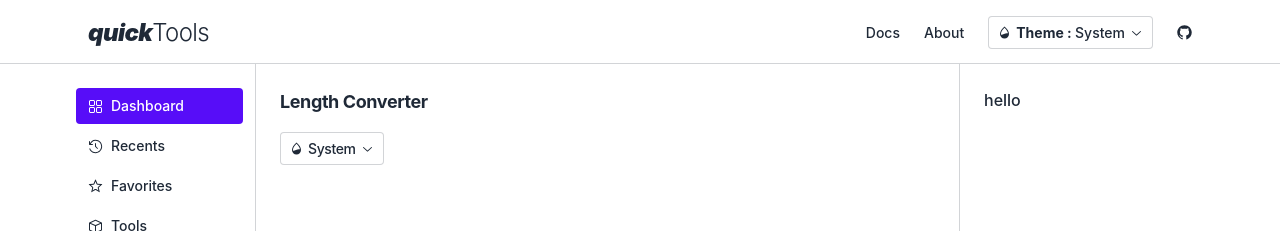
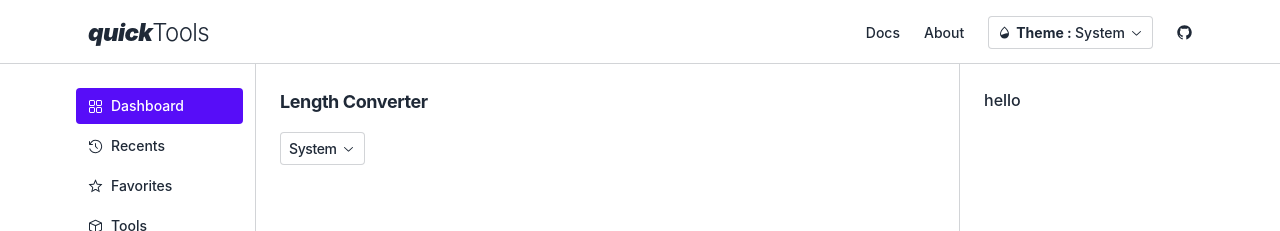
Before and after one commit to Rich1997/quickTools, a React (Vite) app: page / in a window 1280 px wide. Shown: the top 231 px of the page. Built offline with nearby package versions, Linux system fonts and the light colour scheme; a web font is replaced by a local one.

Commit message:
1 file modified

```diff
--- a/src/components/Selector.tsx
+++ b/src/components/Selector.tsx
@@ -1,5 +1,4 @@
 import {
-    BlendingModeIcon,
     CheckIcon,
     ChevronDownIcon,
     ChevronUpIcon,
@@ -17,9 +16,6 @@ const Selector = (props: {
         <Select.Root value={value} onValueChange={setValue}>
             <Select.Trigger className="text-sm leading-none text-base-content p-2 d-s d-s-h">
                 <div className="flex items-center justify-center gap-1">
-                    <Select.Icon>
-                        <BlendingModeIcon />
-                    </Select.Icon>
                     <Select.Value aria-label={props.name}>
                         {value.charAt(0).toUpperCase() + value.slice(1)}
                     </Select.Value>
```
